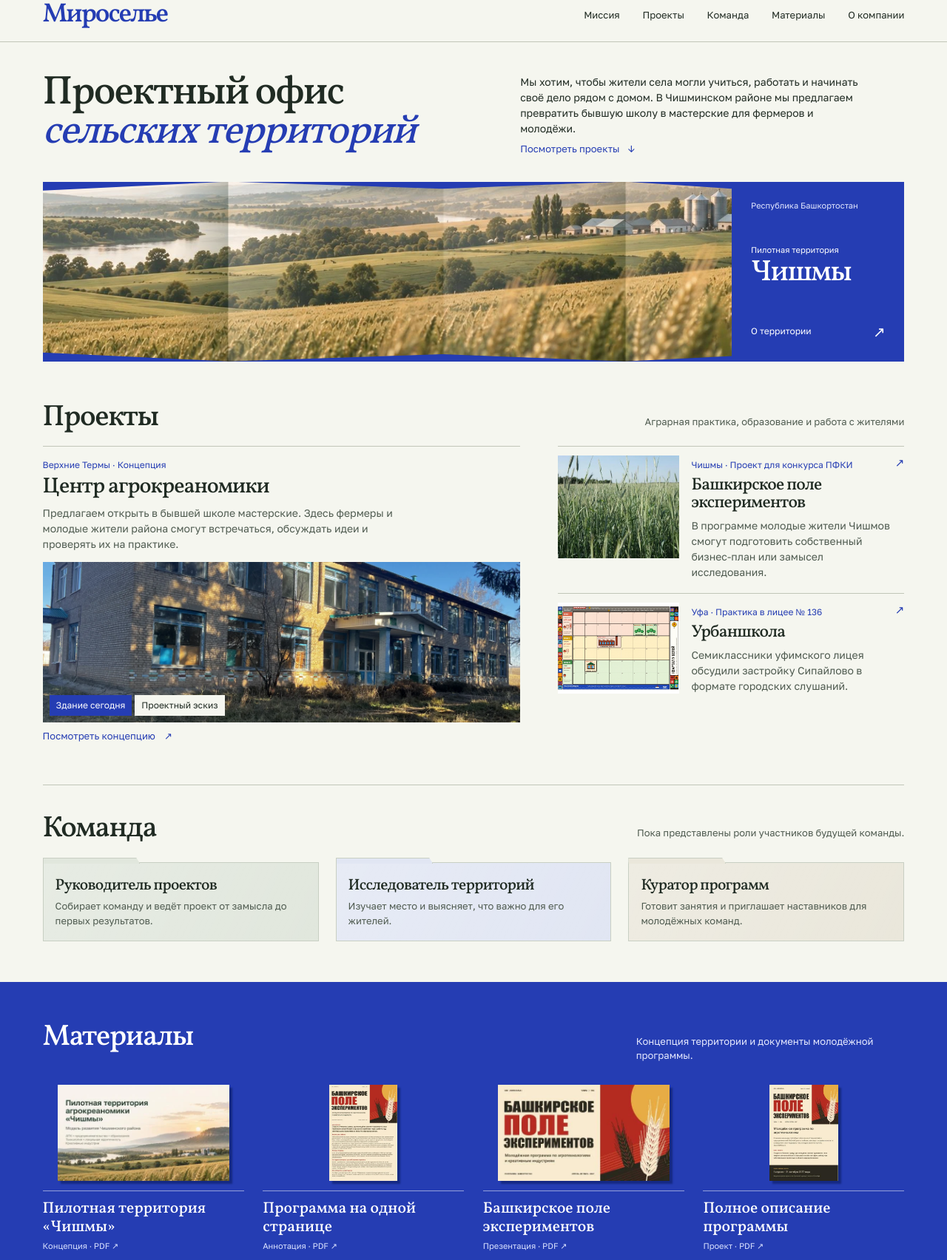
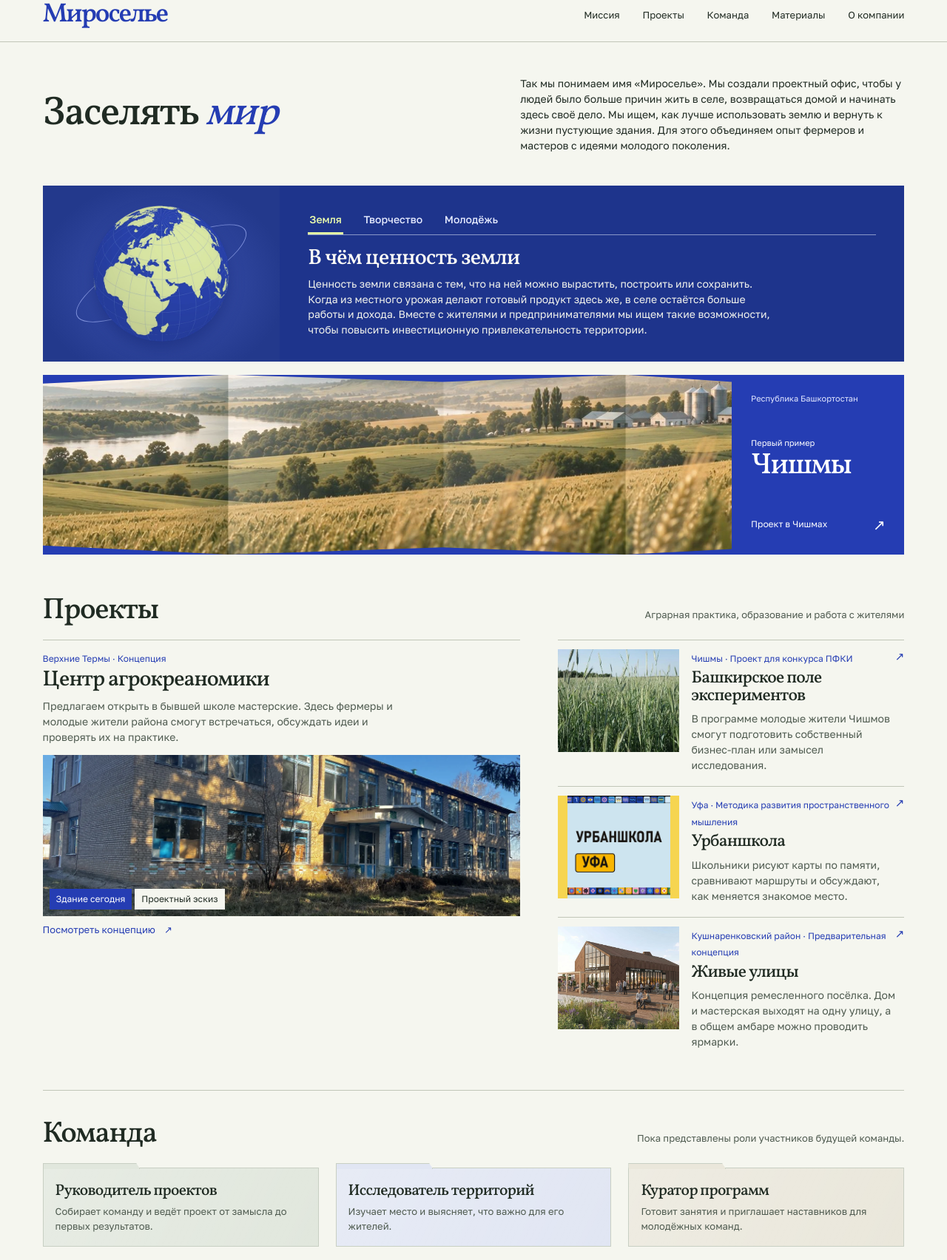
Before and after one commit to lIgnatus/miroselye, a plain HTML site: page index.html in a window 1280 px wide. Shown: the part 14-1718 px from the top of the page at 74% size. Drawn offline with Linux system fonts and the light colour scheme.

Commit message:
Миссия Мироселья, методика Урбаншколы и проект Живые улицы

```diff
--- a/index.html
+++ b/index.html
@@ -6,12 +6,14 @@
   <meta name="theme-color" content="#f6f7f2">
   <title>Мироселье · Проектный офис сельских территорий Башкортостана</title>
   <link rel="stylesheet" href="design/atlas-office.css">
-  <meta name="description" content="ООО «Мироселье» разрабатывает проекты для сельских территорий Башкортостана. Центр агрокреаномики в Верхних Термах, молодёжная программа в Чишмах и Урбаншкола.">
+  <link rel="stylesheet" href="mission.css">
+  <script defer src="mission.js"></script>
+  <meta name="description" content="Миссия «Мироселья» — заселять мир. Развитие сельских территорий через новые возможности для земли, креативные индустрии и работу с молодым поколением.">
   <link rel="canonical" href="https://lignatus.github.io/miroselye/">
   <meta property="og:type" content="website">
   <meta property="og:locale" content="ru_RU">
   <meta property="og:title" content="Мироселье · Проектный офис сельских территорий">
-  <meta property="og:description" content="Сельские территории Башкортостана. Идеи, люди и проекты Чишминского района.">
+  <meta property="og:description" content="Сельские территории, творческие профессии и новое поколение местных авторов. Проекты в Башкортостане.">
   <meta property="og:image" content="https://lignatus.github.io/miroselye/design/fields-sunset.webp">
   <script>
     function openPreviousSection() {
@@ -34,17 +36,29 @@
   </header>
   <main>
     <section class="cover" id="mission" aria-labelledby="mission-title">
-      <div class="cover-copy">
-        <h1 id="mission-title">Проектный офис<br><em>сельских территорий</em></h1>
-        <p>Мы хотим, чтобы жители села могли учиться, работать и начинать своё дело рядом с домом. В Чишминском районе мы предлагаем превратить бывшую школу в мастерские для фермеров и молодёжи.</p>
-        <a class="action" href="#projects">Посмотреть проекты <span aria-hidden="true">↓</span></a>
+      <div class="cover-copy mission-heading">
+        <h1 id="mission-title">Заселять <em>мир</em></h1>
+        <p>Так мы понимаем имя «Мироселье». Мы создали проектный офис, чтобы у людей было больше причин жить в селе, возвращаться домой и начинать здесь своё дело. Мы ищем, как лучше использовать землю и вернуть к жизни пустующие здания. Для этого объединяем опыт фермеров и мастеров с идеями молодого поколения.</p>
+      </div>
+      <div class="mission-atlas" data-mission>
+        <div class="mission-globe" aria-hidden="true"><img src="assets/mission-earth.webp" width="480" height="480" alt=""><span class="orbit"></span></div>
+        <div class="mission-leaves">
+          <div class="mission-choices" hidden aria-label="Подход Мироселья">
+            <button id="tab-earth" aria-controls="leaf-earth" type="button">Земля</button>
+            <button id="tab-craft" aria-controls="leaf-craft" type="button">Творчество</button>
+            <button id="tab-youth" aria-controls="leaf-youth" type="button">Молодёжь</button>
+          </div>
+          <article id="leaf-earth" data-globe="earth"><h2>В чём ценность земли</h2><p>Ценность земли связана с тем, что на ней можно вырастить, построить или сохранить. Когда из местного урожая делают готовый продукт здесь же, в селе остаётся больше работы и дохода. Вместе с жителями и предпринимателями мы ищем такие возможности, чтобы повысить инвестиционную привлекательность территории.</p></article>
+          <article id="leaf-craft" data-globe="craft"><h2>Креативные индустрии на селе</h2><p>У фермера есть продукт и знание своей земли. Дизайнер может помочь ему представить этот продукт покупателям, а ремесленник придумать, что сделать из местного сырья. Так к сельскому хозяйству добавляются новые профессии, у людей появляется больше способов зарабатывать дома.</p></article>
+          <article id="leaf-youth" data-globe="youth"><h2>Как найти своё дело рядом с домом</h2><p>Работая с молодёжью, мы начинаем с того, что ребятам интересно самим. Они могут начертить карту посёлка, предложить идею для хозяйства, обсудить её с фермером и посчитать затраты. Такой опыт помогает понять, где в родном районе пригодятся их способности.</p></article>
+        </div>
       </div>
       <figure class="land">
         <div class="foldout">
           <img src="design/fields-panorama.webp" alt="Панорама полей и реки из концепции пилотной территории Чишминского района" width="1672" height="341" fetchpriority="high">
           <span class="folds" aria-hidden="true"></span>
         </div>
-        <figcaption><span>Республика Башкортостан</span><div><small>Пилотная территория</small><b>Чишмы</b></div><a href="territory.html">О территории <span aria-hidden="true">↗</span></a></figcaption>
+        <figcaption><span>Республика Башкортостан</span><div><small>Первый пример</small><b>Чишмы</b></div><a href="territory.html">Проект в Чишмах <span aria-hidden="true">↗</span></a></figcaption>
       </figure>
     </section>
     <section id="projects" class="projects page-section">
@@ -62,7 +76,8 @@
         </article>
         <div class="sibling-projects">
           <a class="project side-project" href="program.html"><img src="assets/field.webp" alt=""><div class="project-info"><span>Чишмы · Проект для конкурса ПФКИ</span><h3>Башкирское поле экспериментов</h3><p>В программе молодые жители Чишмов смогут подготовить собственный бизнес-план или замысел исследования.</p><i aria-hidden="true">↗</i></div></a>
-          <a class="project side-project" href="urbanschool.html"><img src="assets/urban-game.webp" alt=""><div class="project-info"><span>Уфа · Практика в лицее № 136</span><h3>Урбаншкола</h3><p>Семиклассники уфимского лицея обсудили застройку Сипайлово в формате городских слушаний.</p><i aria-hidden="true">↗</i></div></a>
+          <a class="project side-project urban-method-card" href="urbanschool.html"><img src="assets/urban-method-tile.webp" alt="Урбаншкола Уфа"><div class="project-info"><span>Уфа · Методика развития пространственного мышления</span><h3>Урбаншкола</h3><p>Школьники рисуют карты по памяти, сравнивают маршруты и обсуждают, как меняется знакомое место.</p><i aria-hidden="true">↗</i></div></a>
+          <a class="project side-project" href="living-streets.html"><img src="assets/streets-barn.webp" alt="Общественный амбар в концепции посёлка"><div class="project-info"><span>Кушнаренковский район · Предварительная концепция</span><h3>Живые улицы</h3><p>Концепция ремесленного посёлка. Дом и мастерская выходят на одну улицу, а в общем амбаре можно проводить ярмарки.</p><i aria-hidden="true">↗</i></div></a>
         </div>
       </div>
     </section>
@@ -73,14 +88,9 @@
         <article><h3>Куратор программ</h3><p>Готовит занятия и приглашает наставников для молодёжных команд.</p></article>
       </div>
     </section>
-    <section id="library" class="library page-section">
-      <div><h2>Материалы</h2><p>Концепция территории и документы молодёжной программы.</p></div>
-      <div class="files">
-        <a href="materials/koncepcia.pdf"><span class="book"><img src="assets/covers/koncepcia.webp" alt=""></span><strong>Пилотная территория «Чишмы»</strong><small>Концепция · PDF ↗</small></a>
-        <a href="materials/annotation.pdf"><span class="book"><img src="assets/covers/annotation.webp" alt=""></span><strong>Программа на одной странице</strong><small>Аннотация · PDF ↗</small></a>
-        <a href="materials/presentation.pdf"><span class="book"><img src="assets/covers/presentation.webp" alt=""></span><strong>Башкирское поле экспериментов</strong><small>Презентация · PDF ↗</small></a>
-        <a href="materials/programma.pdf"><span class="book"><img src="assets/covers/programma.webp" alt=""></span><strong>Полное описание программы</strong><small>Проект · PDF ↗</small></a>
-      </div>
+    <section id="library" class="library page-section method-library">
+      <div class="method-heading"><h2>Методические материалы</h2><p>Как устроена молодёжная программа по агрокреаномике</p></div>
+      <a class="method-document" href="materials/presentation.pdf"><img src="assets/covers/presentation.webp" alt="Обложка презентации «Башкирское поле экспериментов»"><div><span>Презентация программы · PDF</span><h3>Башкирское поле экспериментов</h3><p>От знакомства с аграрной наукой и хозяйствами района до собственного бизнес-плана или замысла исследования.</p><strong>Открыть презентацию ↗</strong></div></a>
     </section>
     <section id="company" class="company page-section"><div><h2>О компании</h2><p>Реквизиты ООО «Мироселье»</p></div><dl><div><dt>Наименование</dt><dd>ООО «Мироселье»</dd></div><div><dt>ИНН</dt><dd>0276185285</dd></div><div><dt>ОГРН</dt><dd>1250200037230</dd></div><div><dt>Электронная почта</dt><dd><a href="mailto:miroselye@mail.ru">miroselye@mail.ru</a></dd></div></dl></section>
   </main>
--- /dev/null
+++ b/mission.css
@@ -0,0 +1,49 @@
+/* A leaf in the atlas pairs a globe with the three parts of the mission. */
+.mission-heading { align-items:center; padding-block:clamp(25px,3.5vw,52px); }
+.mission-heading h1 { grid-row:auto; }
+.mission-heading p { max-width:62ch; }
+.mission-atlas { display:grid; grid-template-columns:minmax(175px,.55fr) minmax(0,1.45fr); color:#f9faee; background:#1e348c; margin-bottom:18px; overflow:hidden; }
+.mission-globe { display:grid; place-items:center; position:relative; isolation:isolate; padding:18px; overflow:hidden; background:radial-gradient(ellipse at 50% 55%,#4056b5,#23398c 75%); }
+.mission-globe img { width:clamp(156px,15vw,235px); height:auto; z-index:1; filter:drop-shadow(0 10px 10px #0d206c70); }
+.orbit { position:absolute; width:80%; max-width:320px; height:30%; border:1px solid #8294dd; border-radius:50%; transform:rotate(-27deg); }
+.mission-leaves { padding:clamp(20px,2.5vw,36px) clamp(20px,3vw,50px); align-self:center; min-width:0; }
+.mission-choices { display:flex; flex-wrap:wrap; align-items:center; column-gap:clamp(14px,2vw,28px); border-bottom:1px solid #8997c8; margin-bottom:17px; }
+.mission-choices[hidden],.mission-leaves article[hidden] { display:none; }
+.mission-choices button { appearance:none; border:0; border-bottom:3px solid transparent; border-radius:0; background:none; padding:5px 2px 8px; color:#e6ebff; font:500 14px/1.25 var(--sans); cursor:pointer; }
+.mission-choices button[aria-selected=true] { color:#efffad; border-color:#e3f7a4; }
+.mission-choices button:hover { text-decoration:underline; text-underline-offset:4px; }
+.mission-atlas :focus-visible { outline:2px solid #efffad; outline-offset:3px; }
+.mission-leaves h2 { color:#fffef7; font-size:clamp(23px,2.3vw,34px); letter-spacing:-.025em; margin:0 0 8px; }
+.mission-leaves p { max-width:74ch; color:#f3f4ed; font-size:clamp(14px,1.09vw,16px); line-height:1.48; }
+.mission-leaves article + article { margin-top:16px; }
+.mission-atlas[data-ready] article { margin-top:0; }
+.mission-atlas[data-ready] .mission-leaves { touch-action:pan-y; }
+.urban-method-card img { object-fit:contain; background:#f6d550; }
+.method-library { display:grid; grid-template-columns:minmax(200px,.85fr) minmax(0,1.6fr); gap:clamp(22px,5vw,84px); align-items:center; }
+.library .method-heading { display:block; margin:0; }
+.library .method-heading p { margin-top:10px; color:#e9ecfa; max-width:34ch; }
+.method-document { display:grid; grid-template-columns:minmax(120px,.68fr) minmax(0,1fr); gap:clamp(16px,2.3vw,32px); align-items:center; color:white; }
+.method-document img { width:100%; box-shadow:4px 6px 0 #142777; }
+.method-document span { color:#e7ebf7; font-size:12px; }
+.method-document h3 { font-size:clamp(21px,2.2vw,32px); margin:7px 0; }
+.method-document p { font-size:14px; max-width:48ch; }
+.method-document strong { display:inline-block; margin-top:12px; font-weight:500; font-size:13px; text-decoration:underline; text-underline-offset:4px; }
+.method-document:hover { text-decoration:none; }.method-document:hover strong { text-decoration-thickness:2px; }
+@media(max-width:760px) { .method-library { grid-template-columns:1fr; }.method-document { grid-template-columns:minmax(110px,.6fr) 1fr; }.mission-atlas{grid-template-columns:24% 1fr}.mission-globe{padding:4px}.mission-globe img{width:100%} }
+@media(max-width:560px) {
+ .mission-heading p { margin-bottom:0; }
+ .mission-atlas { position:relative; display:block; margin-bottom:14px; }
+ .mission-globe { position:absolute; z-index:0; top:5px; right:4px; width:61px; height:61px; background:none; padding:0; }
+ .mission-globe .orbit { width:95%; }.mission-globe img { width:55px; filter:none; }
+ .mission-leaves { position:relative; padding:15px; }
+ .mission-choices { margin-right:52px; column-gap:10px; margin-bottom:15px; }
+ .mission-choices button { font-size:12px; min-height:36px; padding-inline:0; }
+ .mission-leaves h2 { max-width:90%; font-size:24px; }.mission-leaves p { font-size:14px; }
+ .method-document { grid-template-columns:minmax(95px, .75fr) 1.25fr; gap:14px; }.method-document p {font-size:13px}.method-document h3{font-size:20px;}
+}
+@media(prefers-reduced-motion:no-preference) {
+ .mission-leaves article.show-leaf { animation:open-leaf .22s ease-out; }
+ .mission-globe img.turn { animation:turn-leaf .32s ease-out; }
+ @keyframes open-leaf { from{opacity:.65;transform:translateX(4px)} to{opacity:1;transform:translateX(0)} }
+ @keyframes turn-leaf { from{transform:rotate(-5deg)} to{transform:rotate(0)} }
+}
--- /dev/null
+++ b/mission.js
@@ -0,0 +1,55 @@
+// Atlas outlines derived from the public-domain Natural Earth 1:110m land dataset.
+const atlas = document.querySelector('[data-mission]');
+if (atlas) {
+  const list = atlas.querySelector('.mission-choices');
+  const tabs = [...list.querySelectorAll('button')];
+  const pages = tabs.map(tab => document.getElementById(tab.getAttribute('aria-controls')));
+  const globe = atlas.querySelector('.mission-globe img');
+  let selected = 0;
+  function selectPage(index, moveFocus = false) {
+    selected = (index + tabs.length) % tabs.length;
+    tabs.forEach((tab, i) => {
+      const active = i === selected;
+      tab.tabIndex = active ? 0 : -1;
+      tab.setAttribute('aria-selected', String(active));
+      pages[i].hidden = !active;
+      pages[i].classList.toggle('show-leaf', active);
+    });
+    const nextImage = 'assets/mission-' + pages[selected].dataset.globe + '.webp';
+    if (globe.getAttribute('src') !== nextImage) {
+      globe.src = nextImage;
+      globe.classList.remove('turn');
+      requestAnimationFrame(() => globe.classList.add('turn'));
+    }
+    if (moveFocus) tabs[selected].focus();
+  }
+  list.setAttribute('role', 'tablist');
+  tabs.forEach((tab, i) => {
+    tab.setAttribute('role', 'tab');
+    pages[i].setAttribute('role','tabpanel');
+    pages[i].setAttribute('aria-labelledby',tab.id);
+    pages[i].tabIndex = 0;
+    tab.addEventListener('click', () => selectPage(i));
+    tab.addEventListener('keydown', e => {
+      const index = {ArrowLeft: i - 1, ArrowRight: i + 1, Home: 0, End: tabs.length - 1}[e.key];
+      if (index === undefined) return;
+      e.preventDefault();
+      selectPage(index, true);
+    });
+  });
+  let pointer = null;
+  const leaves = atlas.querySelector('.mission-leaves');
+  leaves.addEventListener('pointerdown', e => {
+    if (e.pointerType === 'touch' && !e.target.closest('button')) pointer = {id:e.pointerId, x:e.clientX, y:e.clientY};
+  });
+  leaves.addEventListener('pointercancel', () => { pointer = null; });
+  leaves.addEventListener('pointerup', e => {
+    if (!pointer || pointer.id !== e.pointerId) return;
+    const dx = e.clientX - pointer.x, dy = e.clientY - pointer.y;
+    pointer = null;
+    if (Math.abs(dx) > 52 && Math.abs(dx) > Math.abs(dy) * 1.5) selectPage(selected + (dx < 0 ? 1 : -1));
+  });
+  atlas.dataset.ready = '';
+  selectPage(0);
+  list.hidden = false;
+}
```
Also changed, not shown: living-streets.html (added, +71 -0 lines), urbanschool.html (+2 -2 lines), assets/mission-craft.webp (added), assets/mission-earth.webp (added), assets/mission-youth.webp (added), assets/streets-barn.webp (added), assets/streets-plan.webp (added), assets/streets-workshop.webp (added), assets/urban-method-tile.webp (added), assets/urban-method.webp (added), design/atlas-office-desktop.jpg, design/atlas-office-mobile.jpg.
